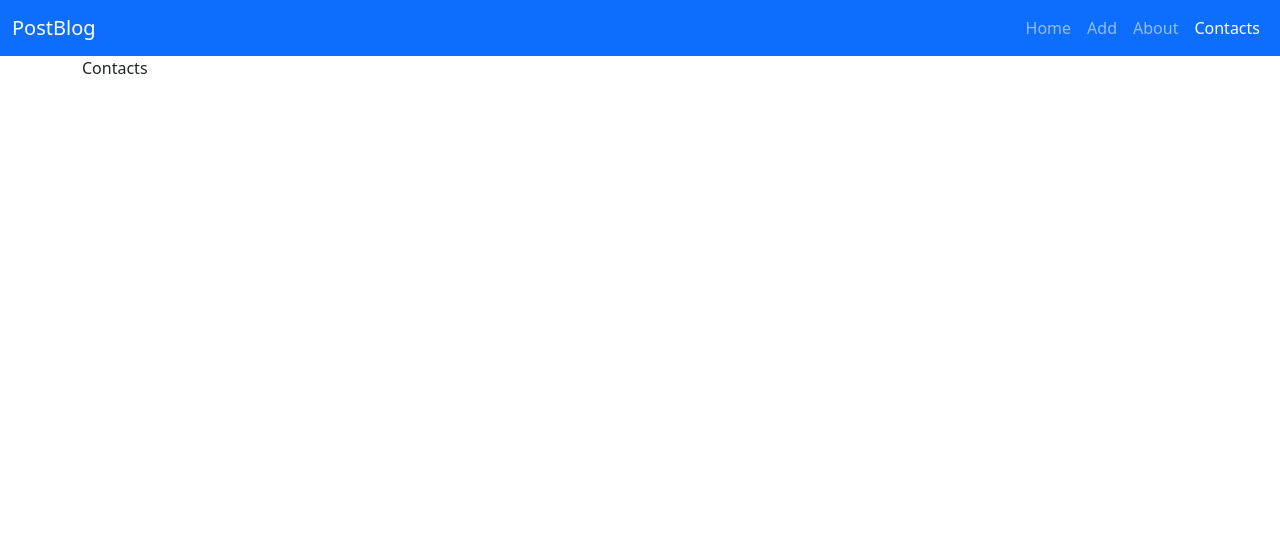
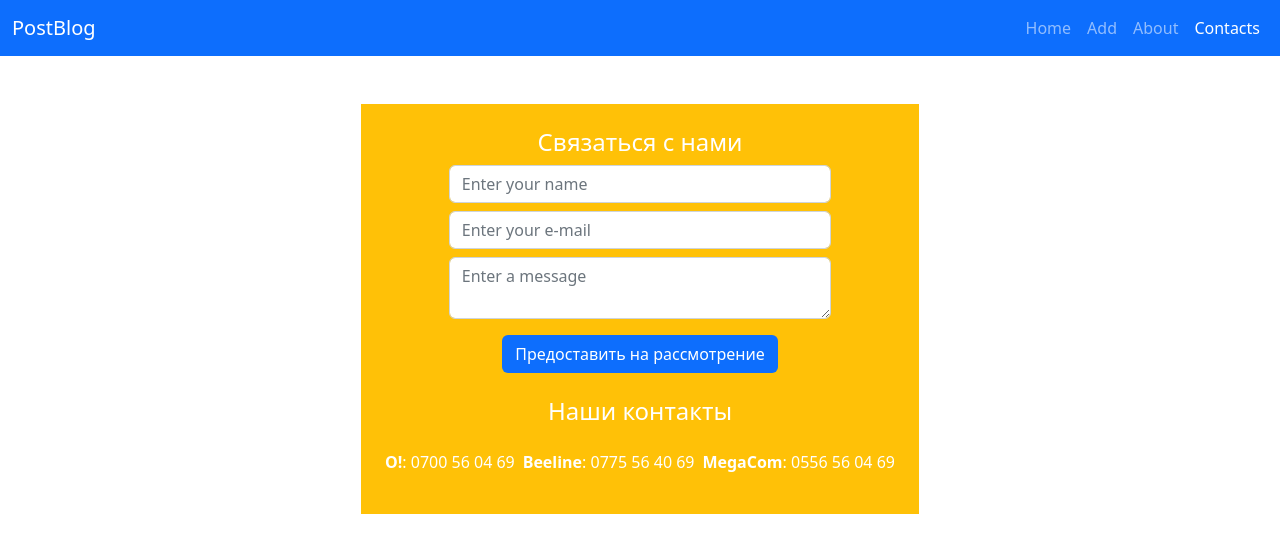
Before and after one commit to fizievagif/lw-64, a React (Create React App) app: page /contacts in a window 1280 px wide. Shown: the top 552 px of the page. Built offline with nearby package versions, Linux system fonts and the light colour scheme.

Commit message:
Implemented two container-pages. Contacts & About

```diff
--- a/src/Containers/About/About.tsx
+++ b/src/Containers/About/About.tsx
@@ -2,8 +2,25 @@ import React from 'react';
 
 const About = () => {
   return (
-    <div>
-      About
+    <div className="mt-5 bg-warning text-white p-5 fs-5">
+      <p>
+        <b>Блог</b> (англ. blog, от <i>web log</i> — интернет-журнал событий, интернет-дневник, онлайн-дневник) — веб-сайт, основное
+        содержимое которого — регулярно добавляемые пользователем записи, содержащие текст, изображения или мультимедиа.
+        Для блогов характерна возможность публикации отзывов (комментариев) посетителями; она делает блоги средой сетевого общения,
+        имеющей ряд преимуществ перед электронной почтой, группами новостей и чатами.
+      </p>
+      <p>Людей, ведущих блог, называют бло́герами. Совокупность всех блогов Сети принято называть блогосферой.</p>
+      <p>
+        Первым блогом считается страница Тима Бернерса-Ли, где он, начиная с 1992 г., публиковал новости.
+        Более широкое распространение блоги получили с 1996 г.
+        В августе 1999 г. компьютерная компания Pyra Labs из Сан-Франциско открыла сайт Blogger.com, который стал первой бесплатной блоговой службой.
+      </p>
+      <p>
+        В настоящее время особенность блогов заключается не только в структуре записей, но и в простоте добавления новых записей.
+        Пользователь просто обращается к веб-серверу, проходит процесс идентификации пользователя, после чего он добавляет новую запись к своей коллекции.
+        Сервер представляет информацию как последовательность сообщений, помещая в самом верху самые свежие сообщения.
+        Структура коллекции напоминает привычную последовательную структуру дневника или журнала.
+      </p>
     </div>
   );
 };
--- a/src/Containers/Contacts/Contacts.tsx
+++ b/src/Containers/Contacts/Contacts.tsx
@@ -2,8 +2,40 @@ import React from 'react';
 
 const Contacts = () => {
   return (
-    <div>
-      Contacts
+    <div className="bg-warning w-50 mx-auto text-center p-4 mt-5">
+      <h4 className="text-white">Связаться с нами</h4>
+      <form>
+        <div className="mx-auto">
+          <input
+            type="text"
+            className="form-control d-block mx-auto w-75 mb-2"
+            placeholder="Enter your name"
+            required
+          />
+          <input
+            type="email"
+            className="form-control d-block mx-auto w-75 mb-2"
+            placeholder="Enter your e-mail"
+            required
+          />
+          <textarea
+            name="contact"
+            id="contact"
+            className="form-control d-block mx-auto w-75 mb-3"
+            placeholder="Enter a message"
+            required
+          />
+        </div>
+        <button type="submit" className="btn bg-primary text-white">Предоставить на рассмотрение</button>
+      </form>
+      <div className="text-white mt-4">
+        <h4 className="mb-4">Наши контакты</h4>
+        <div className="d-flex justify-content-between">
+          <p><b>O!</b>: 0700 56 04 69</p>
+          <p><b>Beeline</b>: 0775 56 40 69</p>
+          <p><b>MegaCom</b>: 0556 56 04 69</p>
+        </div>
+      </div>
     </div>
   );
 };
```
